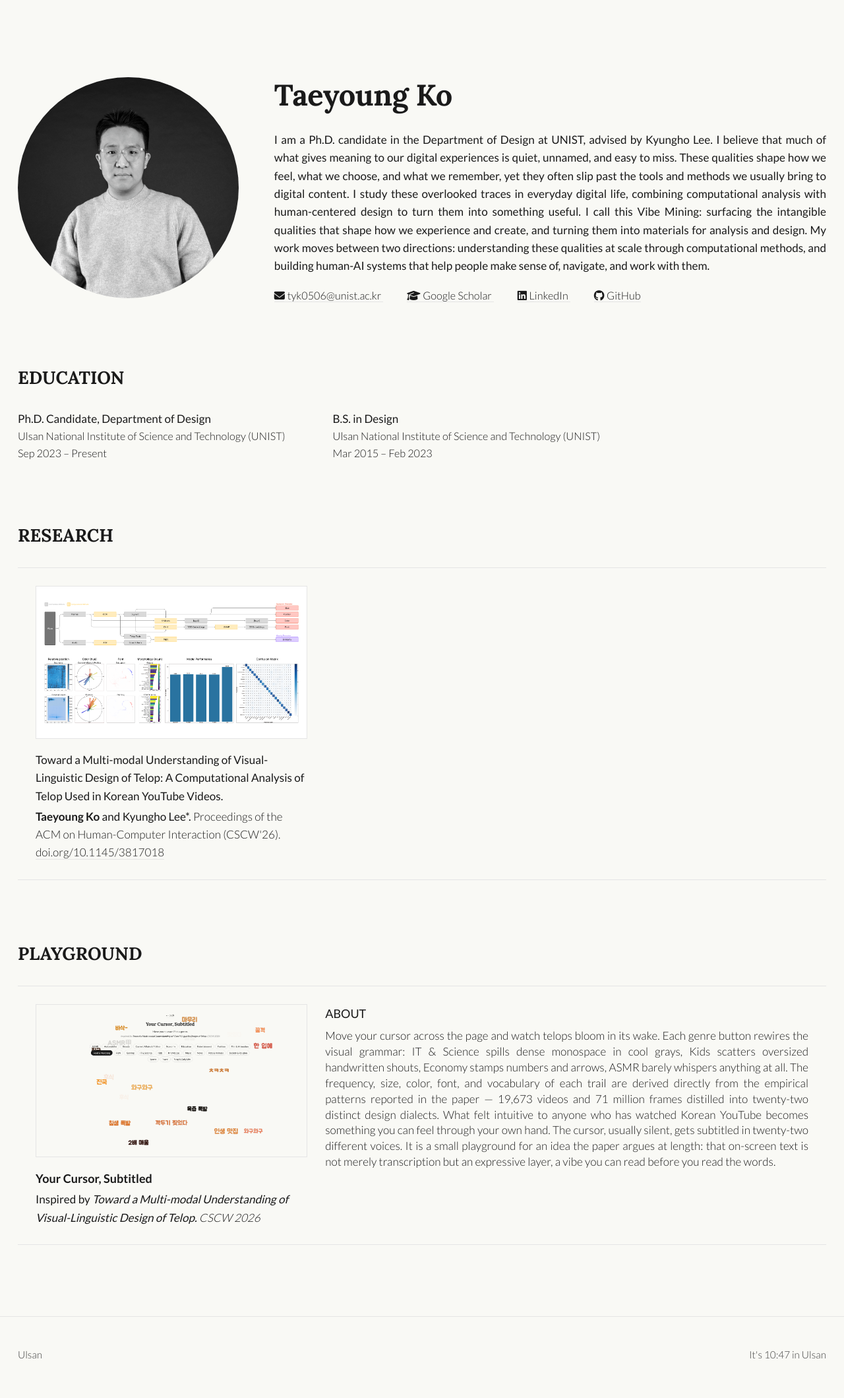
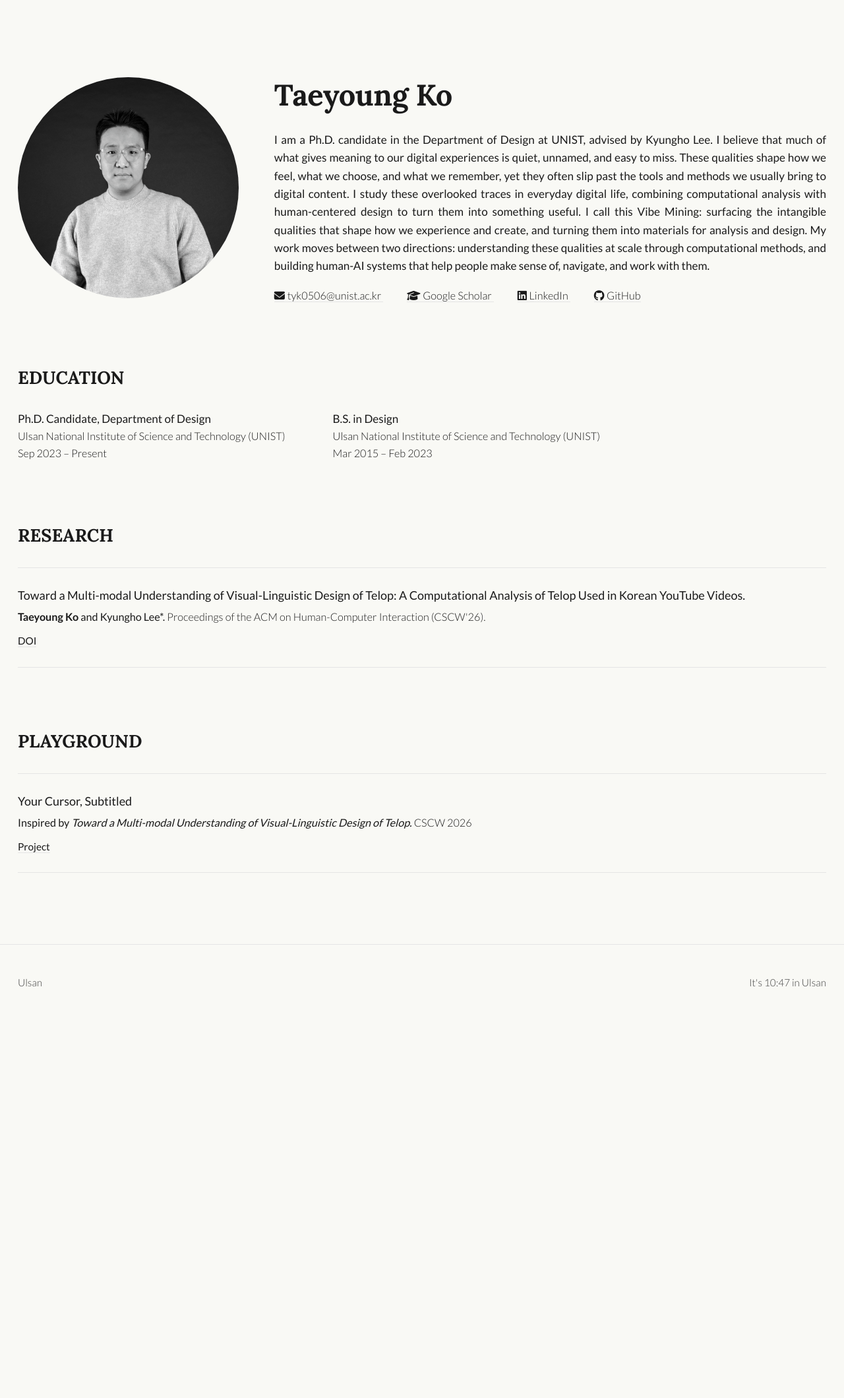
Before and after one commit to taeyoung-ko/taeyoung-ko.github.io, a Jekyll site: the page built from index.md, in a window 1280 px wide. Shown: the whole page at 66% size. Built offline with Jekyll 4.4.1, drawn with Linux system fonts in a browser that asks for light colours; after the commit the page ends 1556 px from its top, so only the background shows below that.

Commit message:
Remove publication teasers, use minimal text+links layout
Reference: donghoon.io/publication style — title as link,
authors/venue line, inline resource links, no thumbnails.
Co-Authored-By: Claude Sonnet 5 <noreply@anthropic.com>

```diff
--- a/assets/css/style.css
+++ b/assets/css/style.css
@@ -136,115 +136,43 @@ a:hover { border-bottom-color: var(--fg); }
 /* ---------- Publications ---------- */
 .pub {
   color: var(--fg);
-  padding: 1.5rem;
+  padding: 1.5rem 0;
   margin: 0;
 }
 
 .pub-title {
   font-weight: 500;
-  font-size: 0.95rem;
-  margin: 0 0 0.25rem;
+  font-size: 1rem;
+  margin: 0 0 0.3rem;
+}
+
+.pub-title a {
+  border-bottom-color: transparent;
+}
+
+.pub-title a:hover {
+  border-bottom-color: var(--fg);
 }
 
 .pub-meta {
   font-weight: 400;
-  font-size: 0.95rem;
-  margin: 0 0 1rem;
+  font-size: 0.9rem;
+  margin: 0 0 0.6rem;
 }
 
 .pub-meta strong { font-weight: 700; }
 
 .pub-venue {
   font-weight: 300;
-  font-size: 0.95rem;
 }
 
-.pub-preview {
-  display: grid;
-  grid-template-columns: 9fr 16fr;
-  gap: 1.5rem;
-  align-items: start;
+.pub-links {
+  font-size: 0.85rem;
 }
 
-.pub-image {
-  width: 100%;
-  aspect-ratio: 16 / 9;
-  object-fit: cover;
-  display: block;
-  border: 1px solid var(--rule);
-}
-
-.pub-abstract {
-  font-size: 0.95rem;
-  font-weight: 300;
-  line-height: 1.4;
-  color: var(--fg);
-  text-align: justify;
-  margin: 0;
-}
-
-.pub-abstract-label {
-  font-size: 1rem;
+.pub-links a {
   font-weight: 500;
-  text-transform: uppercase;
-  color: var(--fg);
-  margin: 0 0 0.4rem;
-}
-
-.pub-left {
-  display: flex;
-  flex-direction: column;
-}
-
-.pub-left .pub-image {
-  margin: 0 0 1rem;
-}
-
-.pub-left .pub-title {
-  margin: 0 0 0.2rem;
-}
-
-.pub-left .pub-meta {
-  margin: 0;
-}
-
-/* ---------- Hoverable card ---------- */
-.hover-card {
-  position: relative;
-}
-
-.hover-card::before {
-  content: '';
-  position: absolute;
-  inset: 0;
-  border-radius: 4px;
-  background: linear-gradient(135deg, #FF5500, #CCFF00, #00CCFF);
-  opacity: 0;
-  transition: opacity 0.3s ease;
-  z-index: 0;
-  pointer-events: none;
-}
-
-.hover-card:hover::before {
-  opacity: 0.1;
-}
-
-.hover-card .card-link {
-  position: absolute;
-  inset: 0;
-  z-index: 2;
-  border-bottom: none;
-}
-
-.hover-card .pub-preview {
-  position: relative;
-  z-index: 1;
-}
-
-/* Playground-specific: keep title styling */
-.playground-card .pub-title {
-  font-size: 1rem;
-  font-weight: 700;
+  margin-right: 1.25rem;
 }
 
 /* ---------- Footer ---------- */
--- a/index.md
+++ b/index.md
@@ -49,15 +49,10 @@ title: Taeyoung Ko
 
 ---
 
-<div class="pub hover-card">
-  <a href="https://doi.org/10.1145/3817018" class="card-link" aria-label="Toward a Multi-modal Understanding of Visual-Linguistic Design of Telop" target="_blank"></a>
-  <div class="pub-preview">
-    <div class="pub-left">
-      <img src="{{ '/assets/images/paper1-teaser.png' | relative_url }}" alt="paper1 teaser" class="pub-image">
-      <div class="pub-title">Toward a Multi-modal Understanding of Visual-Linguistic Design of Telop: A Computational Analysis of Telop Used in Korean YouTube Videos.</div>
-      <div class="pub-meta"><strong>Taeyoung Ko</strong> and Kyungho Lee*. <span class="pub-venue">Proceedings of the ACM on Human-Computer Interaction (CSCW'26). <a href="https://doi.org/10.1145/3817018" target="_blank">doi.org/10.1145/3817018</a></span></div>
-    </div>
-  </div>
+<div class="pub">
+  <div class="pub-title"><a href="https://doi.org/10.1145/3817018" target="_blank">Toward a Multi-modal Understanding of Visual-Linguistic Design of Telop: A Computational Analysis of Telop Used in Korean YouTube Videos.</a></div>
+  <div class="pub-meta"><strong>Taeyoung Ko</strong> and Kyungho Lee*. <span class="pub-venue">Proceedings of the ACM on Human-Computer Interaction (CSCW'26).</span></div>
+  <div class="pub-links"><a href="https://doi.org/10.1145/3817018" target="_blank">DOI</a></div>
 </div>
 
 ---
@@ -66,21 +61,10 @@ title: Taeyoung Ko
 
 ---
 
-<div class="pub hover-card playground-card">
-  <a href="{{ '/playground/1/' | relative_url }}" class="card-link" aria-label="Visual-Linguistic Design of This Page"></a>
-  <div class="pub-preview">
-    <div class="pub-left">
-      <img src="{{ '/assets/images/playground-1-teaser.png' | relative_url }}" alt="Playground 1 teaser" class="pub-image">
-      <div class="pub-title">Your Cursor, Subtitled</div>
-      <div class="pub-meta">Inspired by <em>Toward a Multi-modal Understanding of Visual-Linguistic Design of Telop.</em> <span class="pub-venue"><em>CSCW 2026</em></span></div>
-    </div>
-    <div class="pub-abstract-wrap">
-      <div class="pub-abstract-label">About</div>
-      <p class="pub-abstract">
-        Move your cursor across the page and watch telops bloom in its wake. Each genre button rewires the visual grammar: IT & Science spills dense monospace in cool grays, Kids scatters oversized handwritten shouts, Economy stamps numbers and arrows, ASMR barely whispers anything at all. The frequency, size, color, font, and vocabulary of each trail are derived directly from the empirical patterns reported in the paper — 19,673 videos and 71 million frames distilled into twenty-two distinct design dialects. What felt intuitive to anyone who has watched Korean YouTube becomes something you can feel through your own hand. The cursor, usually silent, gets subtitled in twenty-two different voices. It is a small playground for an idea the paper argues at length: that on-screen text is not merely transcription but an expressive layer, a vibe you can read before you read the words.
-      </p>
-    </div>
-  </div>
+<div class="pub">
+  <div class="pub-title"><a href="{{ '/playground/1/' | relative_url }}">Your Cursor, Subtitled</a></div>
+  <div class="pub-meta">Inspired by <em>Toward a Multi-modal Understanding of Visual-Linguistic Design of Telop.</em> <span class="pub-venue">CSCW 2026</span></div>
+  <div class="pub-links"><a href="{{ '/playground/1/' | relative_url }}">Project</a></div>
 </div>
 
 ---
```
